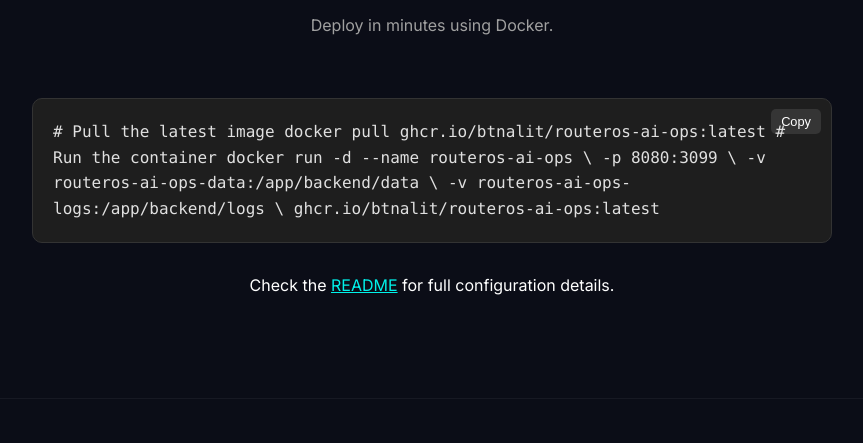
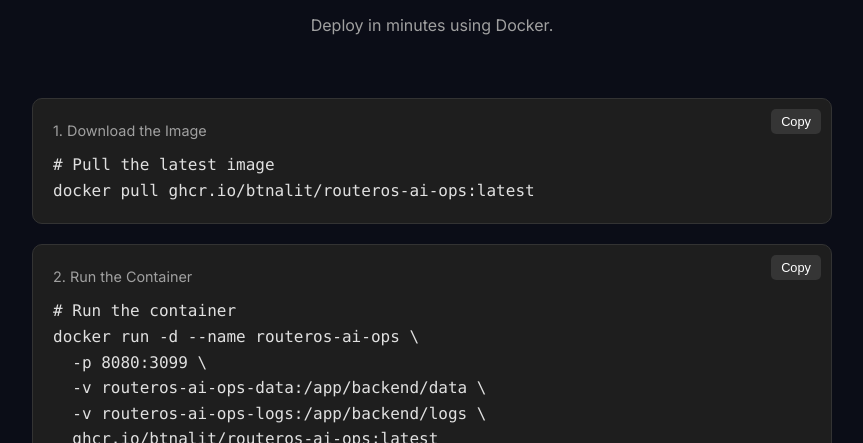
Before and after one commit to btnalit/btnalit.github.io, a plain HTML site: page index.html in a window 1280 px wide. Shown: the part 2820-3263 px from the top of the page, without its empty margins (208-1071 px from the left). Drawn offline with Linux system fonts and the light colour scheme.

Commit message:
Fix Quick Start formatting

```diff
--- a/index.html
+++ b/index.html
@@ -134,11 +134,18 @@
             </div>
 
             <div class="code-block">
+                <div class="code-label" style="color: #a0a0a0; margin-bottom: 10px; font-size: 0.9rem;">1. Download the
+                    Image</div>
                 <button class="copy-btn">Copy</button>
                 <code class="bash"># Pull the latest image
-docker pull ghcr.io/btnalit/routeros-ai-ops:latest
+docker pull ghcr.io/btnalit/routeros-ai-ops:latest</code>
+            </div>
 
-# Run the container
+            <div class="code-block">
+                <div class="code-label" style="color: #a0a0a0; margin-bottom: 10px; font-size: 0.9rem;">2. Run the
+                    Container</div>
+                <button class="copy-btn">Copy</button>
+                <code class="bash"># Run the container
 docker run -d --name routeros-ai-ops \
   -p 8080:3099 \
   -v routeros-ai-ops-data:/app/backend/data \
--- a/styles.css
+++ b/styles.css
@@ -30,13 +30,16 @@
 ::-webkit-scrollbar {
     width: 8px;
 }
+
 ::-webkit-scrollbar-track {
     background: var(--bg-color);
 }
+
 ::-webkit-scrollbar-thumb {
     background: #333;
     border-radius: 4px;
 }
+
 ::-webkit-scrollbar-thumb:hover {
     background: var(--accent-color);
 }
@@ -297,6 +300,9 @@
 .code-block code {
     color: #e0e0e0;
     font-family: 'Consolas', 'Monaco', monospace;
+    display: block;
+    white-space: pre;
+    overflow-x: auto;
 }
 
 .copy-btn {
@@ -346,7 +352,9 @@
     .hero-content h1 {
         font-size: 2.5rem;
     }
+
     .nav-links {
-        display: none; /* Simple hiding for now, detailed mobile menu requires JS toggle */
+        display: none;
+        /* Simple hiding for now, detailed mobile menu requires JS toggle */
     }
 }
```
